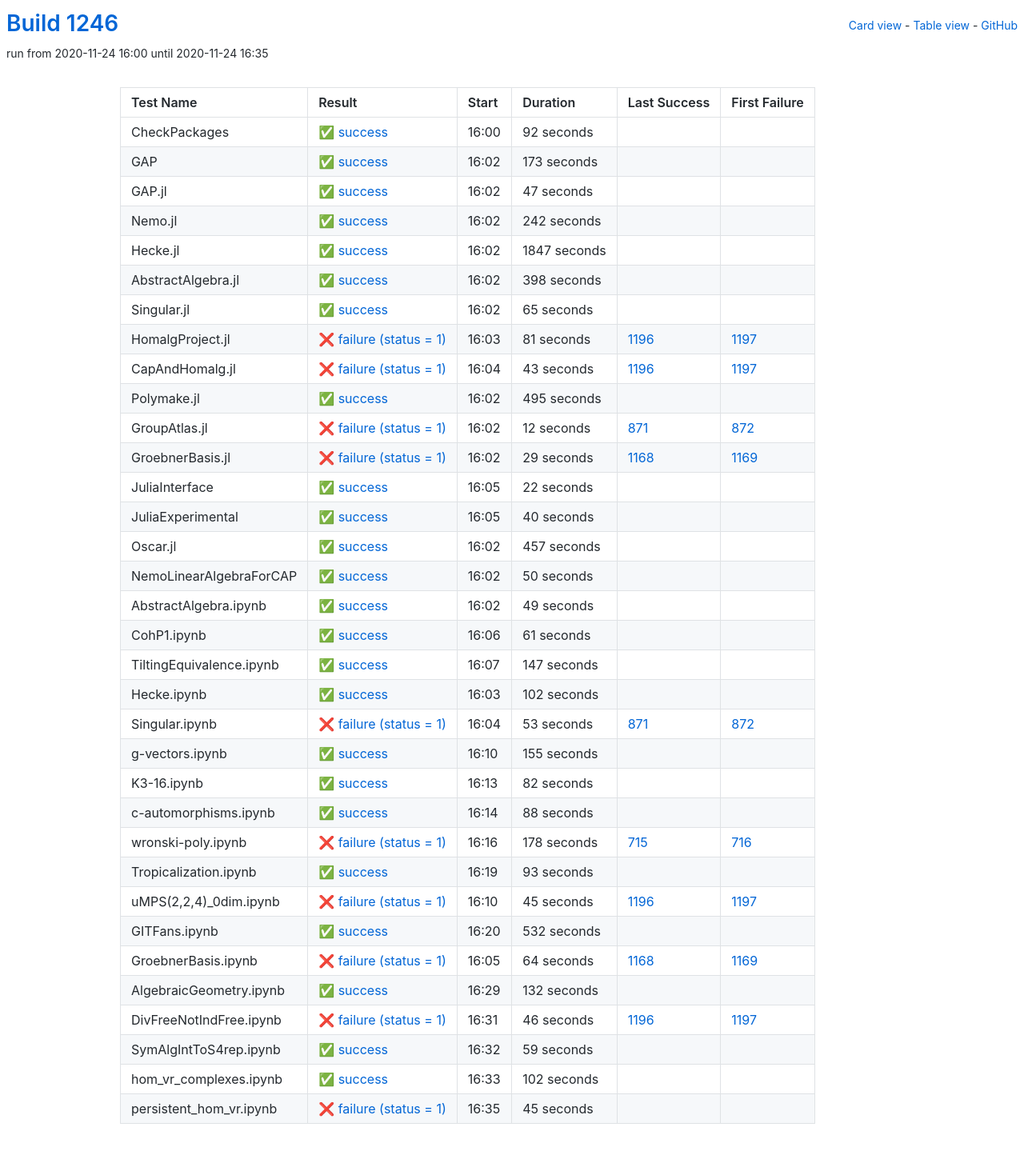
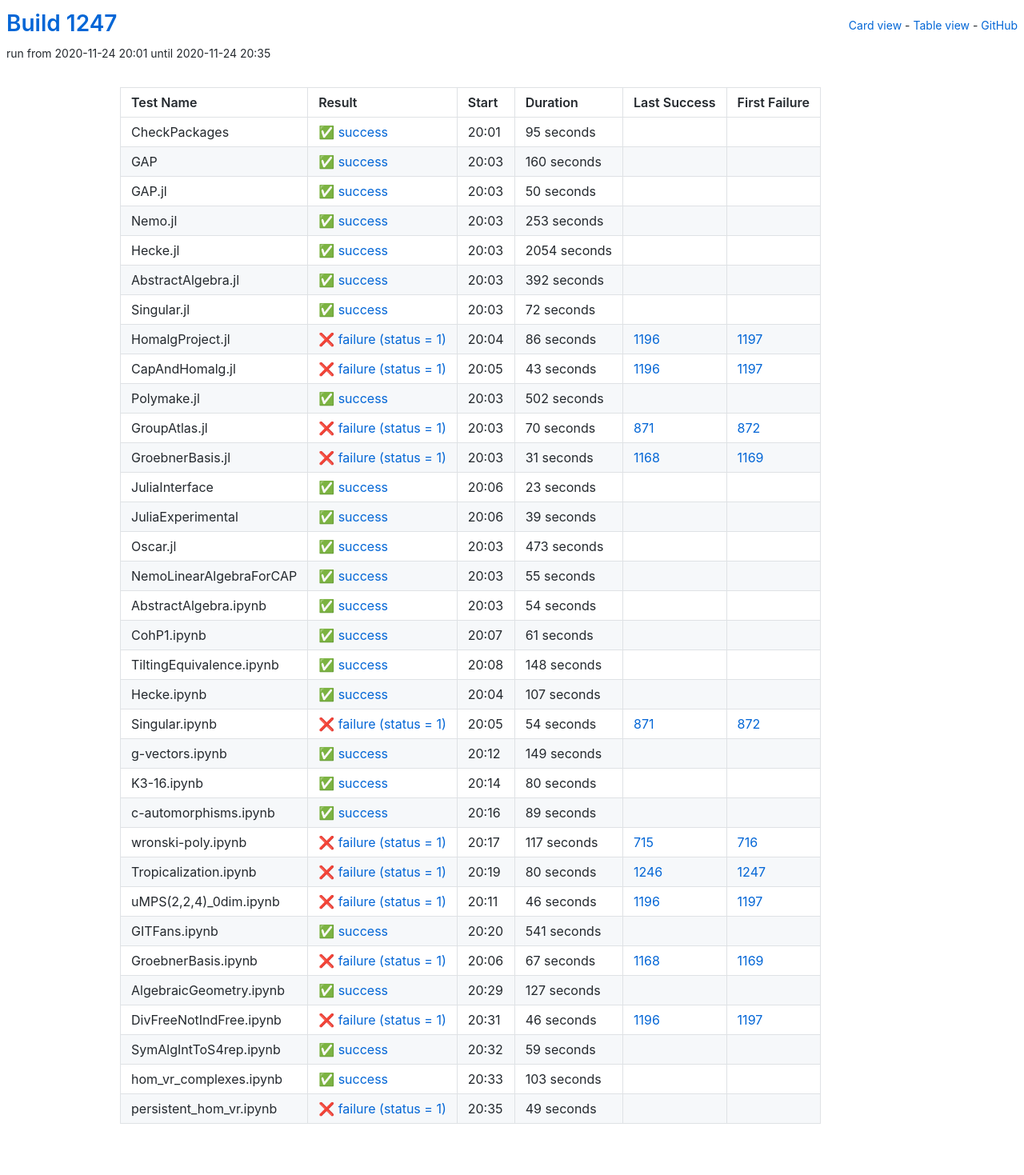
Before and after one commit to oscar-system/oscar-ci-status-stable, a Jekyll site: the page built from table.html, in a window 1280 px wide. Shown: the whole page at 80% size. Built offline with Jekyll 4.4.1, drawn with Linux system fonts in a browser that asks for light colours.

Commit message:
Build #1247

```diff
--- a/_data/ci.yml
+++ b/_data/ci.yml
@@ -1,6 +1,6 @@
 ---
-build: 1246
-build_url: https://oscarci.mathematik.uni-kl.de/job/oscar-stable/1246/
+build: 1247
+build_url: https://oscarci.mathematik.uni-kl.de/job/oscar-stable/1247/
 job: oscar-stable
 organization: oscar-system
 repo: oscar-ci-status-stable
@@ -8,104 +8,104 @@ repourl: https://github.com/oscar-system/oscar-ci-status-stable
 tests:
 - name: CheckPackages
   id: checkpackages
-  log: https://oscarci.mathematik.uni-kl.de/job/oscar-stable/1246/artifact/logs/build-1246/CheckPackages.log
-  start: 2020-11-24 16:00
+  log: https://oscarci.mathematik.uni-kl.de/job/oscar-stable/1247/artifact/logs/build-1247/CheckPackages.log
+  start: 2020-11-24 20:01
   success: true
   exitcode: 0
   status: success
-  duration: 92
+  duration: 95
   last_success: false
   last_success_url:
   first_failure: false
   first_failure_url:
 - name: GAP
   id: gap
-  log: https://oscarci.mathematik.uni-kl.de/job/oscar-stable/1246/artifact/logs/build-1246/GAP.log
-  start: 2020-11-24 16:02
+  log: https://oscarci.mathematik.uni-kl.de/job/oscar-stable/1247/artifact/logs/build-1247/GAP.log
+  start: 2020-11-24 20:03
   success: true
   exitcode: 0
   status: success
-  duration: 173
+  duration: 160
   last_success: false
   last_success_url:
   first_failure: false
   first_failure_url:
 - name: GAP.jl
   id: gap-jl
-  log: https://oscarci.mathematik.uni-kl.de/job/oscar-stable/1246/artifact/logs/build-1246/GAP.jl.log
-  start: 2020-11-24 16:02
+  log: https://oscarci.mathematik.uni-kl.de/job/oscar-stable/1247/artifact/logs/build-1247/GAP.jl.log
+  start: 2020-11-24 20:03
   success: true
   exitcode: 0
   status: success
-  duration: 47
+  duration: 50
   last_success: false
   last_success_url:
   first_failure: false
   first_failure_url:
 - name: Nemo.jl
   id: nemo-jl
-  log: https://oscarci.mathematik.uni-kl.de/job/oscar-stable/1246/artifact/logs/build-1246/Nemo.jl.log
-  start: 2020-11-24 16:02
+  log: https://oscarci.mathematik.uni-kl.de/job/oscar-stable/1247/artifact/logs/build-1247/Nemo.jl.log
+  start: 2020-11-24 20:03
   success: true
   exitcode: 0
   status: success
-  duration: 242
+  duration: 253
   last_success: false
   last_success_url:
   first_failure: false
   first_failure_url:
 - name: Hecke.jl
   id: hecke-jl
-  log: https://oscarci.mathematik.uni-kl.de/job/oscar-stable/1246/artifact/logs/build-1246/Hecke.jl.log
-  start: 2020-11-24 16:02
+  log: https://oscarci.mathematik.uni-kl.de/job/oscar-stable/1247/artifact/logs/build-1247/Hecke.jl.log
+  start: 2020-11-24 20:03
   success: true
   exitcode: 0
   status: success
-  duration: 1847
+  duration: 2054
   last_success: false
   last_success_url:
   first_failure: false
   first_failure_url:
 - name: AbstractAlgebra.jl
   id: abstractalgebra-jl
-  log: https://oscarci.mathematik.uni-kl.de/job/oscar-stable/1246/artifact/logs/build-1246/AbstractAlgebra.jl.log
-  start: 2020-11-24 16:02
+  log: https://oscarci.mathematik.uni-kl.de/job/oscar-stable/1247/artifact/logs/build-1247/AbstractAlgebra.jl.log
+  start: 2020-11-24 20:03
   success: true
   exitcode: 0
   status: success
-  duration: 398
+  duration: 392
   last_success: false
   last_success_url:
   first_failure: false
   first_failure_url:
 - name: Singular.jl
   id: singular-jl
-  log: https://oscarci.mathematik.uni-kl.de/job/oscar-stable/1246/artifact/logs/build-1246/Singular.jl.log
-  start: 2020-11-24 16:02
+  log: https://oscarci.mathematik.uni-kl.de/job/oscar-stable/1247/artifact/logs/build-1247/Singular.jl.log
+  start: 2020-11-24 20:03
   success: true
   exitcode: 0
   status: success
-  duration: 65
+  duration: 72
   last_success: false
   last_success_url:
   first_failure: false
   first_failure_url:
 - name: HomalgProject.jl
   id: homalgproject-jl
-  log: https://oscarci.mathematik.uni-kl.de/job/oscar-stable/1246/artifact/logs/build-1246/HomalgProject.jl.log
-  start: 2020-11-24 16:03
+  log: https://oscarci.mathematik.uni-kl.de/job/oscar-stable/1247/artifact/logs/build-1247/HomalgProject.jl.log
+  start: 2020-11-24 20:04
   success: false
   exitcode: 1
   status: failure
-  duration: 81
+  duration: 86
   last_success: 1196
   last_success_url: https://oscarci.mathematik.uni-kl.de/job/oscar-stable/1196/
   first_failure: 1197
   first_failure_url: https://oscarci.mathematik.uni-kl.de/job/oscar-stable/1197/
 - name: CapAndHomalg.jl
   id: capandhomalg-jl
-  log: https://oscarci.mathematik.uni-kl.de/job/oscar-stable/1246/artifact/logs/build-1246/CapAndHomalg.jl.log
-  start: 2020-11-24 16:04
+  log: https://oscarci.mathematik.uni-kl.de/job/oscar-stable/1247/artifact/logs/build-1247/CapAndHomalg.jl.log
+  start: 2020-11-24 20:05
   success: false
   exitcode: 1
   status: failure
@@ -116,104 +116,104 @@ tests:
   first_failure_url: https://oscarci.mathematik.uni-kl.de/job/oscar-stable/1197/
 - name: Polymake.jl
   id: polymake-jl
-  log: https://oscarci.mathematik.uni-kl.de/job/oscar-stable/1246/artifact/logs/build-1246/Polymake.jl.log
-  start: 2020-11-24 16:02
+  log: https://oscarci.mathematik.uni-kl.de/job/oscar-stable/1247/artifact/logs/build-1247/Polymake.jl.log
+  start: 2020-11-24 20:03
   success: true
   exitcode: 0
   status: success
-  duration: 495
+  duration: 502
   last_success: false
   last_success_url:
   first_failure: false
   first_failure_url:
 - name: GroupAtlas.jl
   id: groupatlas-jl
-  log: https://oscarci.mathematik.uni-kl.de/job/oscar-stable/1246/artifact/logs/build-1246/GroupAtlas.jl.log
-  start: 2020-11-24 16:02
+  log: https://oscarci.mathematik.uni-kl.de/job/oscar-stable/1247/artifact/logs/build-1247/GroupAtlas.jl.log
+  start: 2020-11-24 20:03
   success: false
   exitcode: 1
   status: failure
-  duration: 12
+  duration: 70
   last_success: 871
   last_success_url: https://oscarci.mathematik.uni-kl.de/job/oscar-stable/871/
   first_failure: 872
   first_failure_url: https://oscarci.mathematik.uni-kl.de/job/oscar-stable/872/
 - name: GroebnerBasis.jl
   id: groebnerbasis-jl
-  log: https://oscarci.mathematik.uni-kl.de/job/oscar-stable/1246/artifact/logs/build-1246/GroebnerBasis.jl.log
-  start: 2020-11-24 16:02
+  log: https://oscarci.mathematik.uni-kl.de/job/oscar-stable/1247/artifact/logs/build-1247/GroebnerBasis.jl.log
+  start: 2020-11-24 20:03
   success: false
   exitcode: 1
   status: failure
-  duration: 29
+  duration: 31
   last_success: 1168
   last_success_url: https://oscarci.mathematik.uni-kl.de/job/oscar-stable/1168/
   first_failure: 1169
   first_failure_url: https://oscarci.mathematik.uni-kl.de/job/oscar-stable/1169/
 - name: JuliaInterface
   id: juliainterface
-  log: https://oscarci.mathematik.uni-kl.de/job/oscar-stable/1246/artifact/logs/build-1246/JuliaInterface.log
-  start: 2020-11-24 16:05
+  log: https://oscarci.mathematik.uni-kl.de/job/oscar-stable/1247/artifact/logs/build-1247/JuliaInterface.log
+  start: 2020-11-24 20:06
   success: true
   exitcode: 0
   status: success
-  duration: 22
+  duration: 23
   last_success: false
   last_success_url:
   first_failure: false
   first_failure_url:
 - name: JuliaExperimental
   id: juliaexperimental
-  log: https://oscarci.mathematik.uni-kl.de/job/oscar-stable/1246/artifact/logs/build-1246/JuliaExperimental.log
-  start: 2020-11-24 16:05
+  log: https://oscarci.mathematik.uni-kl.de/job/oscar-stable/1247/artifact/logs/build-1247/JuliaExperimental.log
+  start: 2020-11-24 20:06
   success: true
   exitcode: 0
   status: success
-  duration: 40
+  duration: 39
   last_success: false
   last_success_url:
   first_failure: false
   first_failure_url:
 - name: Oscar.jl
   id: oscar-jl
-  log: https://oscarci.mathematik.uni-kl.de/job/oscar-stable/1246/artifact/logs/build-1246/Oscar.jl.log
-  start: 2020-11-24 16:02
+  log: https://oscarci.mathematik.uni-kl.de/job/oscar-stable/1247/artifact/logs/build-1247/Oscar.jl.log
+  start: 2020-11-24 20:03
   success: true
   exitcode: 0
   status: success
-  duration: 457
+  duration: 473
   last_success: false
   last_success_url:
   first_failure: false
   first_failure_url:
 - name: NemoLinearAlgebraForCAP
   id: nemolinearalgebraforcap
-  log: https://oscarci.mathematik.uni-kl.de/job/oscar-stable/1246/artifact/logs/build-1246/NemoLinearAlgebraForCAP.log
-  start: 2020-11-24 16:02
+  log: https://oscarci.mathematik.uni-kl.de/job/oscar-stable/1247/artifact/logs/build-1247/NemoLinearAlgebraForCAP.log
+  start: 2020-11-24 20:03
   success: true
   exitcode: 0
   status: success
-  duration: 50
+  duration: 55
   last_success: false
   last_success_url:
   first_failure: false
   first_failure_url:
 - name: AbstractAlgebra.ipynb
   id: abstractalgebra-ipynb
-  log: https://oscarci.mathematik.uni-kl.de/job/oscar-stable/1246/artifact/logs/build-1246/AbstractAlgebra.ipynb.log
-  start: 2020-11-24 16:02
+  log: https://oscarci.mathematik.uni-kl.de/job/oscar-stable/1247/artifact/logs/build-1247/AbstractAlgebra.ipynb.log
+  start: 2020-11-24 20:03
   success: true
   exitcode: 0
   status: success
-  duration: 49
+  duration: 54
   last_success: false
   last_success_url:
   first_failure: false
   first_failure_url:
 - name: CohP1.ipynb
   id: cohp1-ipynb
-  log: https://oscarci.mathematik.uni-kl.de/job/oscar-stable/1246/artifact/logs/build-1246/CohP1.ipynb.log
-  start: 2020-11-24 16:06
+  log: https://oscarci.mathematik.uni-kl.de/job/oscar-stable/1247/artifact/logs/build-1247/CohP1.ipynb.log
+  start: 2020-11-24 20:07
   success: true
   exitcode: 0
   status: success
@@ -224,152 +224,152 @@ tests:
   first_failure_url:
 - name: TiltingEquivalence.ipynb
   id: tiltingequivalence-ipynb
-  log: https://oscarci.mathematik.uni-kl.de/job/oscar-stable/1246/artifact/logs/build-1246/TiltingEquivalence.ipynb.log
-  start: 2020-11-24 16:07
+  log: https://oscarci.mathematik.uni-kl.de/job/oscar-stable/1247/artifact/logs/build-1247/TiltingEquivalence.ipynb.log
+  start: 2020-11-24 20:08
   success: true
   exitcode: 0
   status: success
-  duration: 147
+  duration: 148
   last_success: false
   last_success_url:
   first_failure: false
   first_failure_url:
 - name: Hecke.ipynb
   id: hecke-ipynb
-  log: https://oscarci.mathematik.uni-kl.de/job/oscar-stable/1246/artifact/logs/build-1246/Hecke.ipynb.log
-  start: 2020-11-24 16:03
+  log: https://oscarci.mathematik.uni-kl.de/job/oscar-stable/1247/artifact/logs/build-1247/Hecke.ipynb.log
+  start: 2020-11-24 20:04
   success: true
   exitcode: 0
   status: success
-  duration: 102
+  duration: 107
   last_success: false
   last_success_url:
   first_failure: false
   first_failure_url:
 - name: Singular.ipynb
   id: singular-ipynb
-  log: https://oscarci.mathematik.uni-kl.de/job/oscar-stable/1246/artifact/logs/build-1246/Singular.ipynb.log
-  start: 2020-11-24 16:04
+  log: https://oscarci.mathematik.uni-kl.de/job/oscar-stable/1247/artifact/logs/build-1247/Singular.ipynb.log
+  start: 2020-11-24 20:05
   success: false
   exitcode: 1
   status: failure
-  duration: 53
+  duration: 54
   last_success: 871
   last_success_url: https://oscarci.mathematik.uni-kl.de/job/oscar-stable/871/
   first_failure: 872
   first_failure_url: https://oscarci.mathematik.uni-kl.de/job/oscar-stable/872/
 - name: g-vectors.ipynb
   id: g-vectors-ipynb
-  log: https://oscarci.mathematik.uni-kl.de/job/oscar-stable/1246/artifact/logs/build-1246/g-vectors.ipynb.log
-  start: 2020-11-24 16:10
+  log: https://oscarci.mathematik.uni-kl.de/job/oscar-stable/1247/artifact/logs/build-1247/g-vectors.ipynb.log
+  start: 2020-11-24 20:12
   success: true
   exitcode: 0
   status: success
-  duration: 155
+  duration: 149
   last_success: false
   last_success_url:
   first_failure: false
   first_failure_url:
 - name: K3-16.ipynb
   id: k3-16-ipynb
-  log: https://oscarci.mathematik.uni-kl.de/job/oscar-stable/1246/artifact/logs/build-1246/K3-16.ipynb.log
-  start: 2020-11-24 16:13
+  log: https://oscarci.mathematik.uni-kl.de/job/oscar-stable/1247/artifact/logs/build-1247/K3-16.ipynb.log
+  start: 2020-11-24 20:14
   success: true
   exitcode: 0
   status: success
-  duration: 82
+  duration: 80
   last_success: false
   last_success_url:
   first_failure: false
   first_failure_url:
 - name: c-automorphisms.ipynb
   id: c-automorphisms-ipynb
-  log: https://oscarci.mathematik.uni-kl.de/job/oscar-stable/1246/artifact/logs/build-1246/c-automorphisms.ipynb.log
-  start: 2020-11-24 16:14
+  log: https://oscarci.mathematik.uni-kl.de/job/oscar-stable/1247/artifact/logs/build-1247/c-automorphisms.ipynb.log
+  start: 2020-11-24 20:16
   success: true
   exitcode: 0
   status: success
-  duration: 88
+  duration: 89
   last_success: false
   last_success_url:
   first_failure: false
   first_failure_url:
 - name: wronski-poly.ipynb
   id: wronski-poly-ipynb
-  log: https://oscarci.mathematik.uni-kl.de/job/oscar-stable/1246/artifact/logs/build-1246/wronski-poly.ipynb.log
-  start: 2020-11-24 16:16
+  log: https://oscarci.mathematik.uni-kl.de/job/oscar-stable/1247/artifact/logs/build-1247/wronski-poly.ipynb.log
+  start: 2020-11-24 20:17
   success: false
   exitcode: 1
   status: failure
-  duration: 178
+  duration: 117
   last_success: 715
   last_success_url: https://oscarci.mathematik.uni-kl.de/job/oscar-stable/715/
   first_failure: 716
   first_failure_url: https://oscarci.mathematik.uni-kl.de/job/oscar-stable/716/
 - name: Tropicalization.ipynb
   id: tropicalization-ipynb
-  log: https://oscarci.mathematik.uni-kl.de/job/oscar-stable/1246/artifact/logs/build-1246/Tropicalization.ipynb.log
-  start: 2020-11-24 16:19
-  success: true
-  exitcode: 0
-  status: success
-  duration: 93
-  last_success: false
-  last_success_url:
-  first_failure: false
-  first_failure_url:
-- name: uMPS(2,2,4)_0dim.ipynb
-  id: umps-2-2-4-0dim-ipynb
-  log: https://oscarci.mathematik.uni-kl.de/job/oscar-stable/1246/artifact/logs/build-1246/uMPS-2-2-4-_0dim.ipynb.log
-  start: 2020-11-24 16:10
+  log: https://oscarci.mathematik.uni-kl.de/job/oscar-stable/1247/artifact/logs/build-1247/Tropicalization.ipynb.log
+  start: 2020-11-24 20:19
   success: false
   exitcode: 1
   status: failure
-  duration: 45
+  duration: 80
+  last_success: 1246
+  last_success_url: https://oscarci.mathematik.uni-kl.de/job/oscar-stable/1246/
+  first_failure: 1247
+  first_failure_url: https://oscarci.mathematik.uni-kl.de/job/oscar-stable/1247/
+- name: uMPS(2,2,4)_0dim.ipynb
+  id: umps-2-2-4-0dim-ipynb
+  log: https://oscarci.mathematik.uni-kl.de/job/oscar-stable/1247/artifact/logs/build-1247/uMPS-2-2-4-_0dim.ipynb.log
+  start: 2020-11-24 20:11
+  success: false
+  exitcode: 1
+  status: failure
+  duration: 46
   last_success: 1196
   last_success_url: https://oscarci.mathematik.uni-kl.de/job/oscar-stable/1196/
   first_failure: 1197
   first_failure_url: https://oscarci.mathematik.uni-kl.de/job/oscar-stable/1197/
 - name: GITFans.ipynb
   id: gitfans-ipynb
-  log: https://oscarci.mathematik.uni-kl.de/job/oscar-stable/1246/artifact/logs/build-1246/GITFans.ipynb.log
-  start: 2020-11-24 16:20
+  log: https://oscarci.mathematik.uni-kl.de/job/oscar-stable/1247/artifact/logs/build-1247/GITFans.ipynb.log
+  start: 2020-11-24 20:20
   success: true
   exitcode: 0
   status: success
-  duration: 532
+  duration: 541
   last_success: false
   last_success_url:
   first_failure: false
   first_failure_url:
 - name: GroebnerBasis.ipynb
   id: groebnerbasis-ipynb
-  log: https://oscarci.mathematik.uni-kl.de/job/oscar-stable/1246/artifact/logs/build-1246/GroebnerBasis.ipynb.log
-  start: 2020-11-24 16:05
+  log: https://oscarci.mathematik.uni-kl.de/job/oscar-stable/1247/artifact/logs/build-1247/GroebnerBasis.ipynb.log
+  start: 2020-11-24 20:06
   success: false
   exitcode: 1
   status: failure
-  duration: 64
+  duration: 67
   last_success: 1168
   last_success_url: https://oscarci.mathematik.uni-kl.de/job/oscar-stable/1168/
   first_failure: 1169
   first_failure_url: https://oscarci.mathematik.uni-kl.de/job/oscar-stable/1169/
 - name: AlgebraicGeometry.ipynb
   id: algebraicgeometry-ipynb
-  log: https://oscarci.mathematik.uni-kl.de/job/oscar-stable/1246/artifact/logs/build-1246/AlgebraicGeometry.ipynb.log
-  start: 2020-11-24 16:29
+  log: https://oscarci.mathematik.uni-kl.de/job/oscar-stable/1247/artifact/logs/build-1247/AlgebraicGeometry.ipynb.log
+  start: 2020-11-24 20:29
   success: true
   exitcode: 0
   status: success
-  duration: 132
+  duration: 127
   last_success: false
   last_success_url:
   first_failure: false
   first_failure_url:
 - name: DivFreeNotIndFree.ipynb
   id: divfreenotindfree-ipynb
-  log: https://oscarci.mathematik.uni-kl.de/job/oscar-stable/1246/artifact/logs/build-1246/DivFreeNotIndFree.ipynb.log
-  start: 2020-11-24 16:31
+  log: https://oscarci.mathematik.uni-kl.de/job/oscar-stable/1247/artifact/logs/build-1247/DivFreeNotIndFree.ipynb.log
+  start: 2020-11-24 20:31
   success: false
   exitcode: 1
   status: failure
@@ -380,8 +380,8 @@ tests:
   first_failure_url: https://oscarci.mathematik.uni-kl.de/job/oscar-stable/1197/
 - name: SymAlgIntToS4rep.ipynb
   id: symalginttos4rep-ipynb
-  log: https://oscarci.mathematik.uni-kl.de/job/oscar-stable/1246/artifact/logs/build-1246/SymAlgIntToS4rep.ipynb.log
-  start: 2020-11-24 16:32
+  log: https://oscarci.mathematik.uni-kl.de/job/oscar-stable/1247/artifact/logs/build-1247/SymAlgIntToS4rep.ipynb.log
+  start: 2020-11-24 20:32
   success: true
   exitcode: 0
   status: success
@@ -392,24 +392,24 @@ tests:
   first_failure_url:
 - name: hom_vr_complexes.ipynb
   id: hom-vr-complexes-ipynb
-  log: https://oscarci.mathematik.uni-kl.de/job/oscar-stable/1246/artifact/logs/build-1246/hom_vr_complexes.ipynb.log
-  start: 2020-11-24 16:33
+  log: https://oscarci.mathematik.uni-kl.de/job/oscar-stable/1247/artifact/logs/build-1247/hom_vr_complexes.ipynb.log
+  start: 2020-11-24 20:33
   success: true
   exitcode: 0
   status: success
-  duration: 102
+  duration: 103
   last_success: false
   last_success_url:
   first_failure: false
   first_failure_url:
 - name: persistent_hom_vr.ipynb
   id: persistent-hom-vr-ipynb
-  log: https://oscarci.mathematik.uni-kl.de/job/oscar-stable/1246/artifact/logs/build-1246/persistent_hom_vr.ipynb.log
-  start: 2020-11-24 16:35
+  log: https://oscarci.mathematik.uni-kl.de/job/oscar-stable/1247/artifact/logs/build-1247/persistent_hom_vr.ipynb.log
+  start: 2020-11-24 20:35
   success: false
   exitcode: 1
   status: failure
-  duration: 45
+  duration: 49
   last_success: false
   last_success_url:
   first_failure: false
```
Also changed, not shown: README.md.
